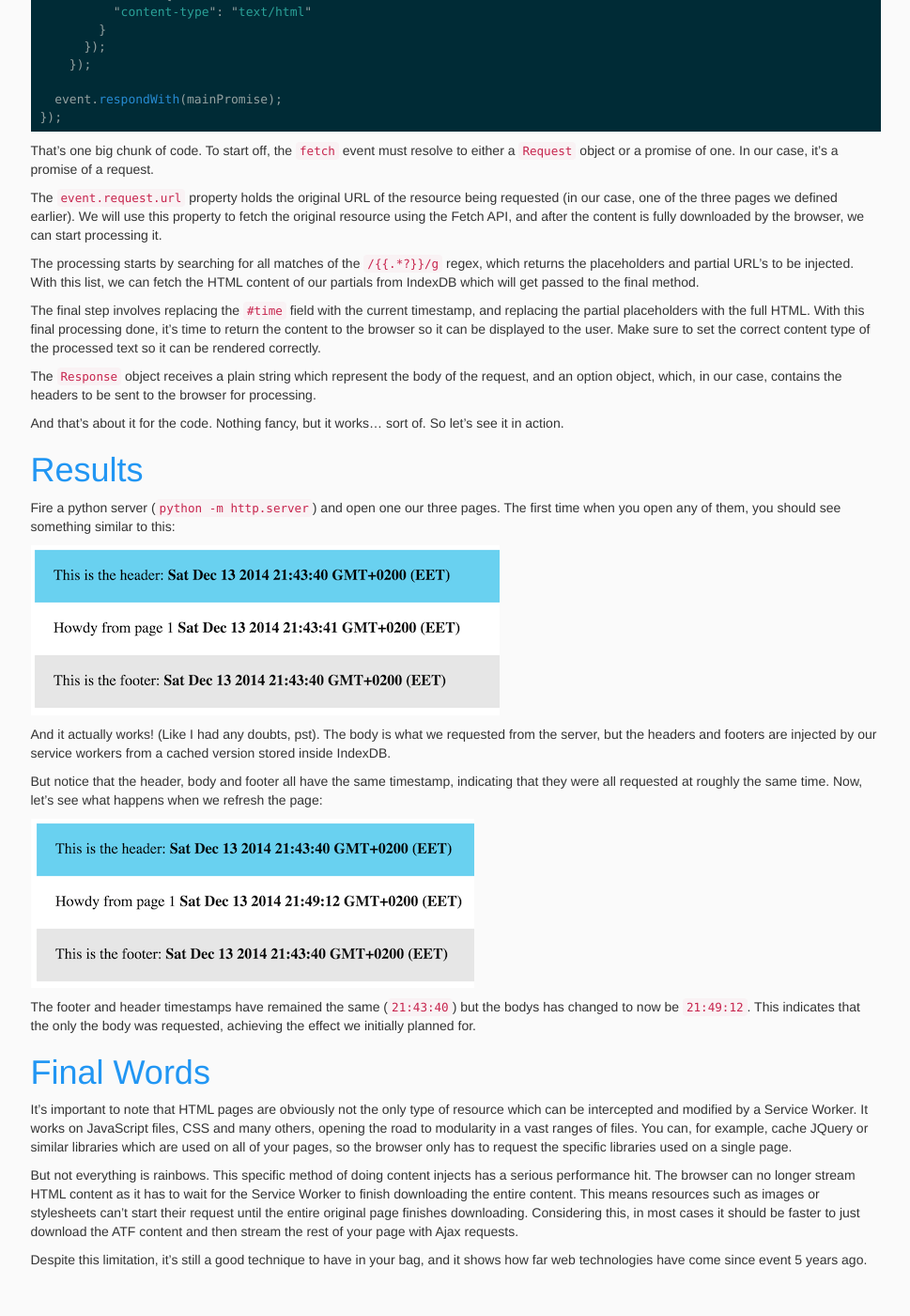
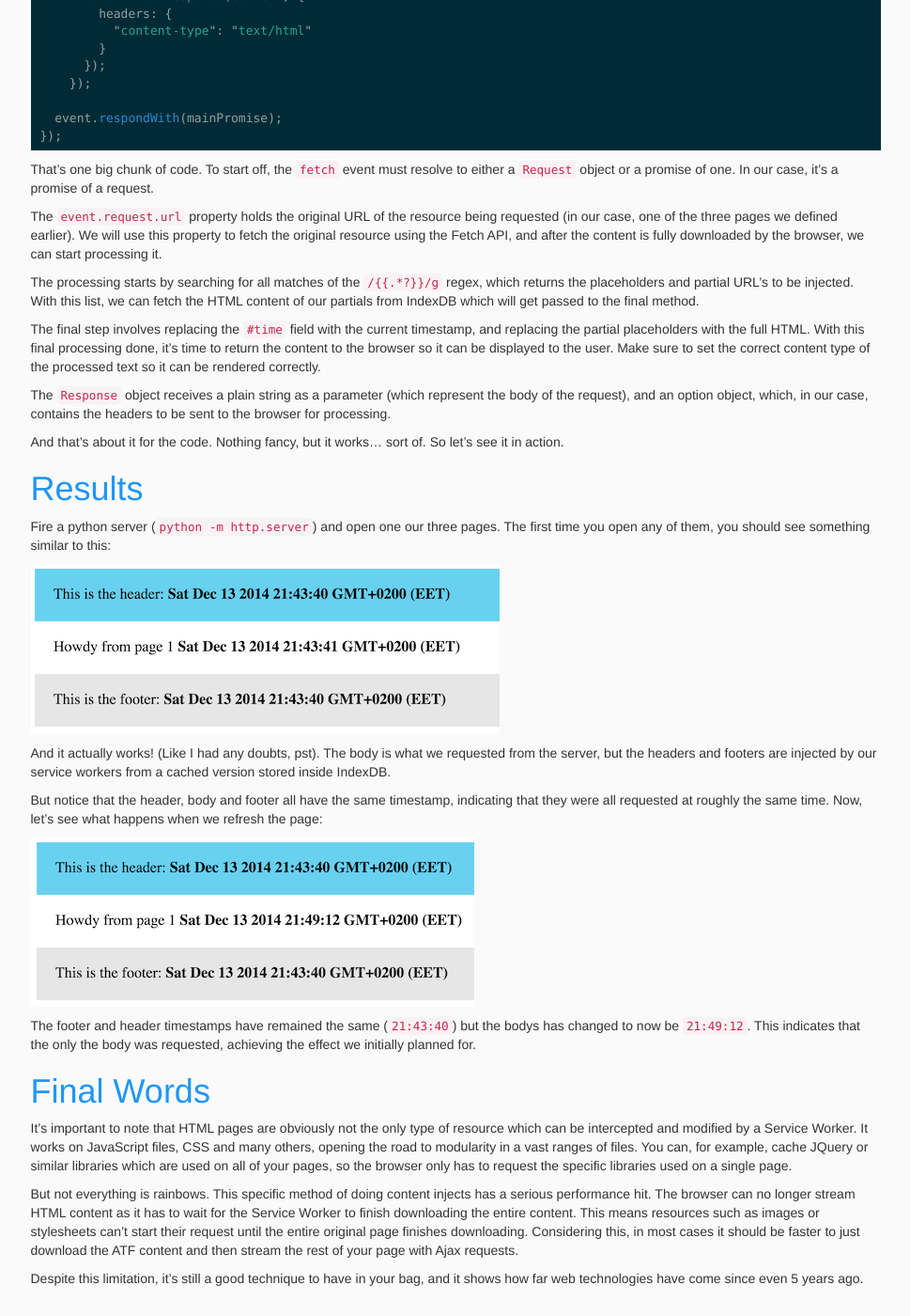
Before and after one commit to colin-dumitru/colin-dumitru.github.io, a Jekyll site: the page built from _posts/2014-12-14-dynamic-page-assembly.md, in a window 1280 px wide and 1400 px high, scrolled down 5969 px. Shown: the whole window at 94% size, without its empty margins (155-1124 px from the left). Built offline with Jekyll 4.4.1, drawn with Linux system fonts in a browser that asks for light colours; comment, search, counter and statistics services are not loaded; some of the changed text lies outside the part shown.

Commit message:
Minor grammar fixes.

```diff
--- a/_posts/2014-12-14-dynamic-page-assembly.md
+++ b/_posts/2014-12-14-dynamic-page-assembly.md
@@ -42,8 +42,8 @@ To start off, here are the files we'll be working with (you can get the complete
   example from the [github repo][repo])
 
 {% highlight HTML %}
-  index.html
-  partials/
+index.html
+partials/
     footer.html
     header.html
     page1.html
@@ -382,8 +382,8 @@ processing done, it's time to return the content to the browser so it can be
 displayed to the user. Make sure to set the correct content type of the processed
 text so it can be rendered correctly.
 
-The `Response` object receives a plain string which represent the body of the
-request, and an option object, which, in our case, contains the headers to be
+The `Response` object receives a plain string as a parameter (which represent the body of the
+request), and an option object, which, in our case, contains the headers to be
 sent to the browser for processing.
 
 And that's about it for the code. Nothing fancy, but it works... sort of. So
@@ -392,7 +392,7 @@ let's see it in action.
 # Results
 
 Fire a python server (`python -m http.server`) and open one our three
-pages. The first time when you open any of them, you should see something similar
+pages. The first time you open any of them, you should see something similar
 to this:
 
 ![Checking Service Workers](/assets/posts/dynamic-templates/example1.png)
@@ -430,7 +430,7 @@ it should be faster to just download the ATF content and then stream the rest of
 your page with Ajax requests.
 
 Despite this limitation, it's still a good technique to have in your bag, and
-it shows how far web technologies have come since event 5 years ago.
+it shows how far web technologies have come since even 5 years ago.
 
 [jekyll]:      http://jekyllrb.com
 [jekyll-gh]:   https://github.com/jekyll/jekyll
```
Also changed, not shown: other parts of _posts/2014-12-14-dynamic-page-assembly.md (+6 -6 lines).
